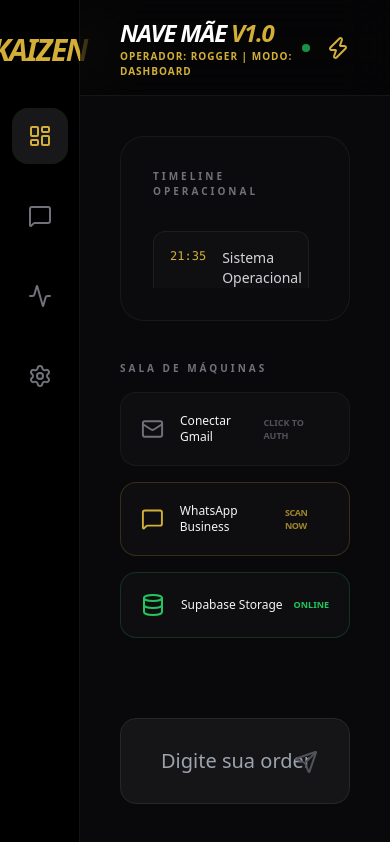
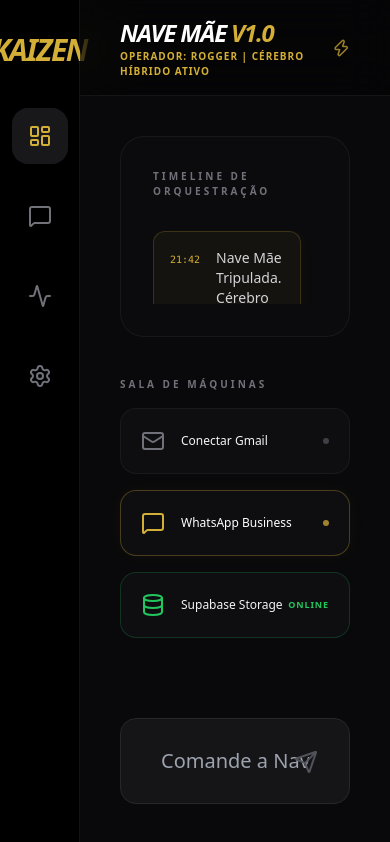
Before and after one commit to vkb-lab/kaizen-org, a Next.js app: page / in a window 390 px wide. Built offline with nearby package versions, Linux system fonts and the light colour scheme.

Commit message:
KAIZEN BRAIN: Connecting API to UI - app/page.tsx

```diff
--- a/app/page.tsx
+++ b/app/page.tsx
@@ -1,38 +1,51 @@
 'use client';
 import React, { useState } from 'react';
-import { LayoutDashboard, MessageSquare, Activity, Settings, Zap, Mail, Database, Send } from 'lucide-react';
+import { LayoutDashboard, MessageSquare, Activity, Settings, Zap, Mail, Database, Send, Loader2 } from 'lucide-react';
 
 export default function NaveMae() {
-  const [activeTab, setActiveTab] = useState('dashboard');
   const [command, setCommand] = useState('');
+  const [isLoading, setIsLoading] = useState(false);
   const [logs, setLogs] = useState([
-    { time: '21:35', text: 'Sistema Operacional Online. Identidade Rogger Ativa.' },
-    { time: '21:40', text: 'Aguardando conexão com WhatsApp e Gmail...' }
+    { time: '21:42', text: 'Nave Mãe Tripulada. Cérebro Híbrido em Standby.' }
   ]);
 
-  const handleCommand = (e: React.FormEvent) => {
+  const handleCommand = async (e: React.FormEvent) => {
     e.preventDefault();
-    if (!command) return;
+    if (!command || isLoading) return;
 
-    // Simulação de Orquestração (Enquanto o backend processa)
-    const newLog = { time: new Date().toLocaleTimeString([], {hour: '2-digit', minute:'2-digit'}), text: `Comando recebido: ${command}` };
-    setLogs([newLog, ...logs]);
-    setCommand('');
+    setIsLoading(true);
+    const userLog = { time: new Date().toLocaleTimeString([], {hour:'2-digit', minute:'2-digit'}), text: `Rogger: ${command}` };
+    setLogs([userLog, ...logs]);
 
-    // Aqui o Cérebro (OpenAI) será chamado via API
-    console.log("Enviando para o Orquestrador:", command);
+    try {
+      const res = await fetch('/api/orchestrator', {
+        method: 'POST',
+        headers: { 'Content-Type': 'application/json' },
+        body: JSON.stringify({ command }),
+      });
+      const data = await res.json();
+
+      if (data.status === 'success') {
+        const systemLog = { time: new Date().toLocaleTimeString([], {hour:'2-digit', minute:'2-digit'}), text: data.message };
+        setLogs([systemLog, userLog, ...logs]);
+      }
+    } catch (err) {
+      setLogs([{ time: 'ERR', text: 'Falha na conexão com o Cérebro.' }, ...logs]);
+    } finally {
+      setIsLoading(false);
+      setCommand('');
+    }
   };
 
   return (
     <div className="flex h-screen bg-[#09090b] text-zinc-100 font-sans overflow-hidden">
-      {/* Sidebar Funcional */}
       <aside className="w-20 md:w-64 border-r border-zinc-800/50 flex flex-col items-center py-8 gap-10 bg-black">
-        <div className="text-[#D4AF37] font-black text-3xl tracking-tighter italic cursor-pointer" onClick={() => window.location.reload()}>KAIZEN</div>
+        <div className="text-[#D4AF37] font-black text-3xl tracking-tighter italic">KAIZEN</div>
         <nav className="flex flex-col gap-6 text-zinc-500">
-          <button onClick={() => setActiveTab('dashboard')} className={`p-4 rounded-2xl transition-all ${activeTab === 'dashboard' ? 'bg-zinc-900 text-[#D4AF37] shadow-lg' : 'hover:text-zinc-300'}`}><LayoutDashboard /></button>
-          <button onClick={() => setActiveTab('messages')} className={`p-4 rounded-2xl transition-all ${activeTab === 'messages' ? 'bg-zinc-900 text-[#D4AF37]' : 'hover:text-zinc-300'}`}><MessageSquare /></button>
-          <button onClick={() => setActiveTab('status')} className={`p-4 rounded-2xl transition-all ${activeTab === 'status' ? 'bg-zinc-900 text-[#D4AF37]' : 'hover:text-zinc-300'}`}><Activity /></button>
-          <button onClick={() => setActiveTab('settings')} className={`p-4 rounded-2xl transition-all ${activeTab === 'settings' ? 'bg-zinc-900 text-[#D4AF37]' : 'hover:text-zinc-300'}`}><Settings /></button>
+          <div className="p-4 bg-zinc-900 text-[#D4AF37] rounded-2xl"><LayoutDashboard /></div>
+          <div className="p-4 hover:text-zinc-300"><MessageSquare /></div>
+          <div className="p-4 hover:text-zinc-300"><Activity /></div>
+          <div className="p-4 hover:text-zinc-300"><Settings /></div>
         </nav>
       </aside>
 
@@ -40,58 +53,53 @@ export default function NaveMae() {
         <header className="h-24 border-b border-zinc-800/50 flex items-center justify-between px-10 bg-black/40 backdrop-blur-xl">
           <div>
             <h1 className="text-2xl font-bold italic tracking-tighter uppercase text-white">Nave Mãe <span className="text-[#D4AF37]">v1.0</span></h1>
-            <p className="text-[10px] text-[#D4AF37] uppercase tracking-widest font-bold">Operador: Rogger | Modo: {activeTab.toUpperCase()}</p>
+            <p className="text-[10px] text-[#D4AF37] uppercase tracking-widest font-bold">Operador: Rogger | Cérebro Híbrido Ativo</p>
           </div>
-          <div className="flex items-center gap-4">
-             <div className="h-2 w-2 bg-green-500 rounded-full animate-pulse"></div>
-             <Zap className="text-[#D4AF37] w-6 h-6" />
-          </div>
+          <Zap className={`text-[#D4AF37] w-6 h-6 ${isLoading ? 'animate-bounce' : 'animate-pulse'}`} />
         </header>
 
-        <section className="flex-1 p-10 grid grid-cols-1 md:grid-cols-12 gap-10 overflow-y-auto">
-          {/* Timeline Dinâmica */}
-          <div className="md:col-span-8 bg-zinc-900/20 border border-zinc-800/50 rounded-3xl p-8 overflow-hidden flex flex-col">
-            <h2 className="text-[10px] font-black text-zinc-500 uppercase tracking-[0.3em] mb-8">Timeline Operacional</h2>
-            <div className="flex-1 space-y-4 overflow-y-auto pr-2">
+        <section className="flex-1 p-10 grid grid-cols-1 md:grid-cols-12 gap-10 overflow-hidden">
+          <div className="md:col-span-8 bg-zinc-900/20 border border-zinc-800/50 rounded-3xl p-8 flex flex-col overflow-hidden">
+            <h2 className="text-[10px] font-black text-zinc-500 uppercase tracking-[0.3em] mb-8">Timeline de Orquestração</h2>
+            <div className="flex-1 overflow-y-auto space-y-4 pr-4">
               {logs.map((log, i) => (
-                <div key={i} className="flex gap-4 p-4 bg-zinc-800/20 rounded-xl border border-zinc-700/30 animate-in fade-in slide-in-from-bottom-2">
-                  <span className="text-[#D4AF37] font-mono text-xs">{log.time}</span>
-                  <p className="text-sm text-zinc-300">{log.text}</p>
+                <div key={i} className={`flex gap-4 p-4 rounded-xl border ${log.text.startsWith('Rogger') ? 'bg-zinc-800/10 border-zinc-800' : 'bg-[#D4AF37]/5 border-[#D4AF37]/20 shadow-[0_0_15px_rgba(212,175,55,0.05)]'}`}>
+                  <span className="text-[#D4AF37] font-mono text-[10px] mt-1">{log.time}</span>
+                  <p className="text-sm text-zinc-300 font-light">{log.text}</p>
                 </div>
               ))}
             </div>
           </div>
 
-          {/* Módulos com Ação de Clique */}
           <div className="md:col-span-4 space-y-4">
             <h2 className="text-[10px] font-black text-zinc-500 uppercase tracking-[0.3em] mb-4">Sala de Máquinas</h2>
-            <button className="w-full text-left p-5 bg-zinc-900/40 border border-zinc-800/50 rounded-2xl flex justify-between items-center hover:border-[#D4AF37]/50 transition-all group">
+            <div className="p-5 bg-zinc-900/40 border border-zinc-800/50 rounded-2xl flex justify-between items-center group cursor-pointer hover:border-[#D4AF37]/30 transition-all">
                 <div className="flex items-center gap-4"><Mail className="text-zinc-500 group-hover:text-[#D4AF37]" /> <span className="text-xs">Conectar Gmail</span></div>
-                <span className="text-[9px] text-zinc-600 font-bold uppercase">Click to Auth</span>
-            </button>
-            <button onClick={() => alert('Gerando QR Code...')} className="w-full text-left p-5 bg-zinc-900/40 border border-[#D4AF37]/20 rounded-2xl flex justify-between items-center hover:bg-[#D4AF37]/5 transition-all group">
-                <div className="flex items-center gap-4"><MessageSquare className="text-[#D4AF37]" /> <span className="text-xs">WhatsApp Business</span></div>
-                <span className="text-[9px] text-[#D4AF37] font-bold uppercase tracking-tighter animate-pulse">Scan Now</span>
-            </button>
+                <div className="h-1.5 w-1.5 bg-zinc-700 rounded-full"></div>
+            </div>
+            <div className="p-5 bg-zinc-900/40 border border-[#D4AF37]/30 rounded-2xl flex justify-between items-center shadow-[0_0_15px_rgba(212,175,55,0.05)]">
+                <div className="flex items-center gap-4"><MessageSquare className="text-[#D4AF37]" /> <span className="text-xs text-white">WhatsApp Business</span></div>
+                <div className="h-1.5 w-1.5 bg-[#D4AF37] rounded-full animate-pulse"></div>
+            </div>
             <div className="p-5 bg-zinc-900/40 border border-green-500/20 rounded-2xl flex justify-between items-center">
                 <div className="flex items-center gap-4"><Database className="text-green-500" /> <span className="text-xs">Supabase Storage</span></div>
-                <span className="text-[9px] text-green-500 font-bold uppercase">Online</span>
+                <span className="text-[9px] text-green-500 font-bold uppercase tracking-widest">Online</span>
             </div>
           </div>
         </section>
 
-        {/* Input de Comando Ativo */}
         <footer className="p-10">
           <form onSubmit={handleCommand} className="max-w-5xl mx-auto relative group">
             <input
               value={command}
               onChange={(e) => setCommand(e.target.value)}
+              disabled={isLoading}
               type="text"
-              placeholder="Digite sua ordem aqui (ex: 'Resumir e-mails de hoje')..."
-              className="w-full bg-zinc-900/80 border border-zinc-800 rounded-2xl py-7 px-10 focus:outline-none focus:border-[#D4AF37] transition-all text-xl font-light text-white"
+              placeholder={isLoading ? "Orquestrador pensando..." : "Comande a Nave Mãe..."}
+              className="w-full bg-zinc-900/80 border border-zinc-800 rounded-2xl py-7 px-10 focus:outline-none focus:border-[#D4AF37] transition-all text-xl font-light text-white disabled:opacity-50"
             />
-            <button type="submit" className="absolute right-6 top-6 p-2 text-zinc-600 hover:text-[#D4AF37] transition-colors">
-              <Send size={24} />
+            <button type="submit" disabled={isLoading} className="absolute right-6 top-6 p-2 text-zinc-600 hover:text-[#D4AF37] transition-colors disabled:opacity-0">
+              {isLoading ? <Loader2 className="animate-spin" /> : <Send size={24} />}
             </button>
           </form>
         </footer>
```
